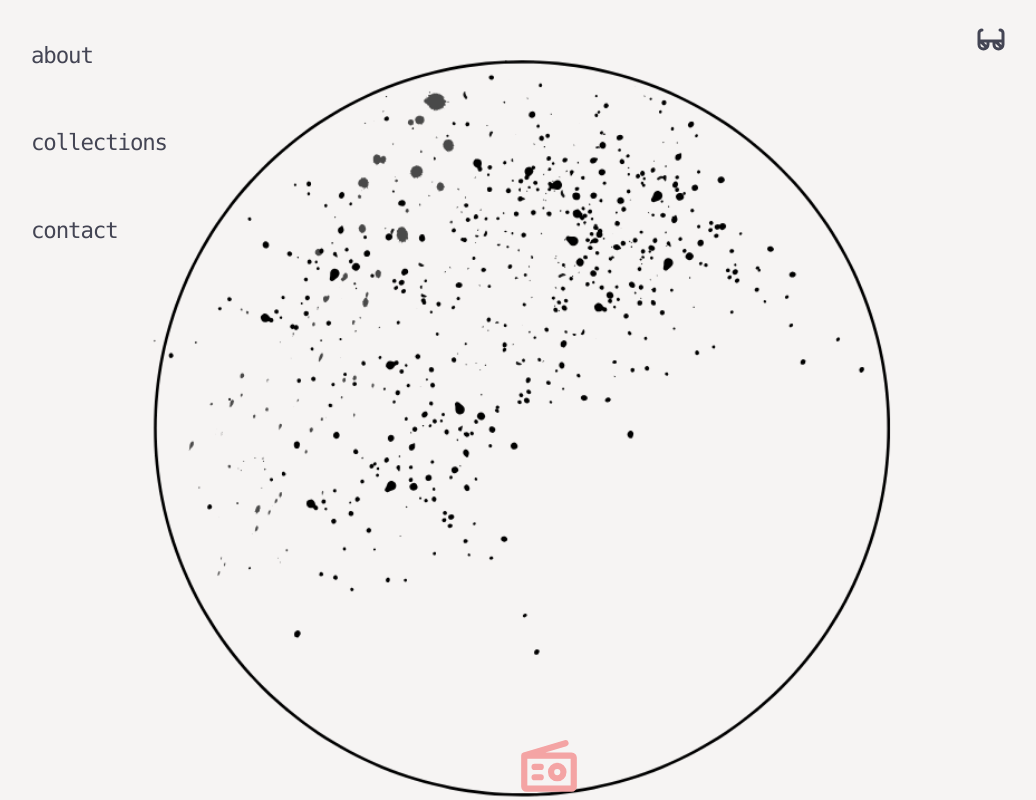
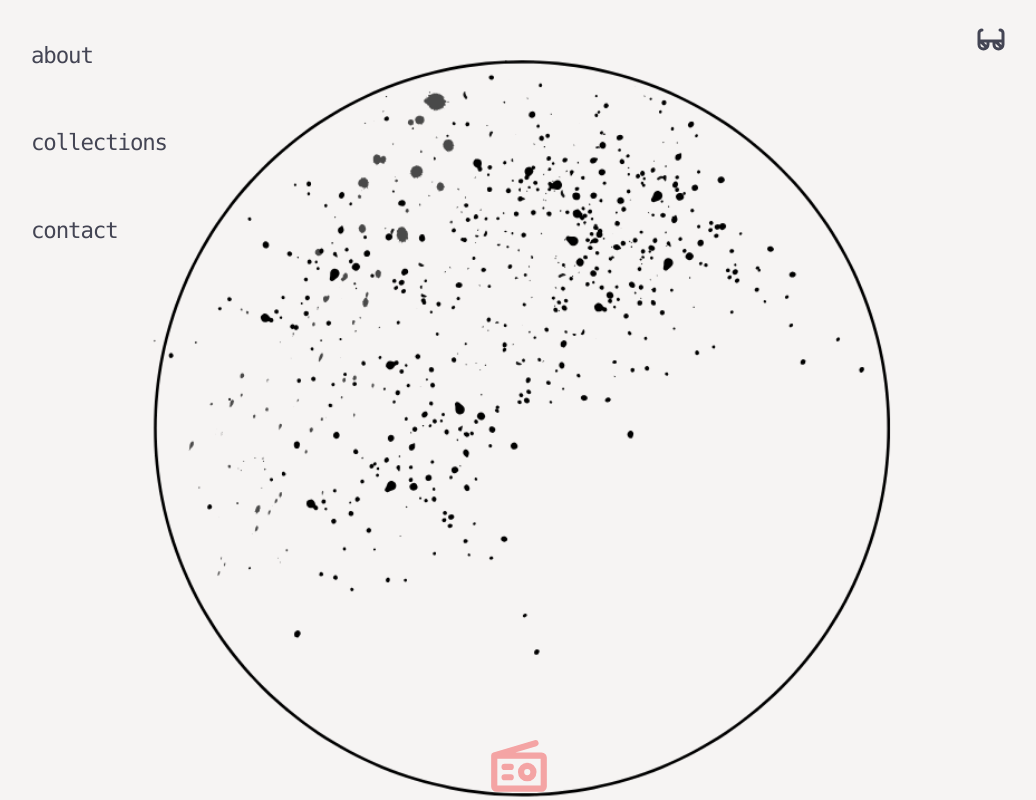
Before and after one commit to Adam-Robson/player, a Next.js app: page / in a window 1280 px wide. In both pictures the pointer is over the button 640 px from the left and 770 px from the top of the page. Shown: the whole page, without its empty margins (121-1157 px from the left). Built offline with nearby package versions, Linux system fonts and the light colour scheme.

Commit message:
fix the hover over the radio icon

```diff
--- a/src/app/_styles/audio-player-button.css
+++ b/src/app/_styles/audio-player-button.css
@@ -11,10 +11,8 @@
 .radio-icon:hover {
   cursor: pointer;
   color: var(--hover);
-  transform: scale(1.1);
-  transition:
-    transform 0.5s ease-in-out,
-    color 0.3s ease-in-out;
+  transform: translate(-50%) scale(1.1);
+  transition: all 0.3s ease-in-out;
 }
 
 .player-panel {
```
